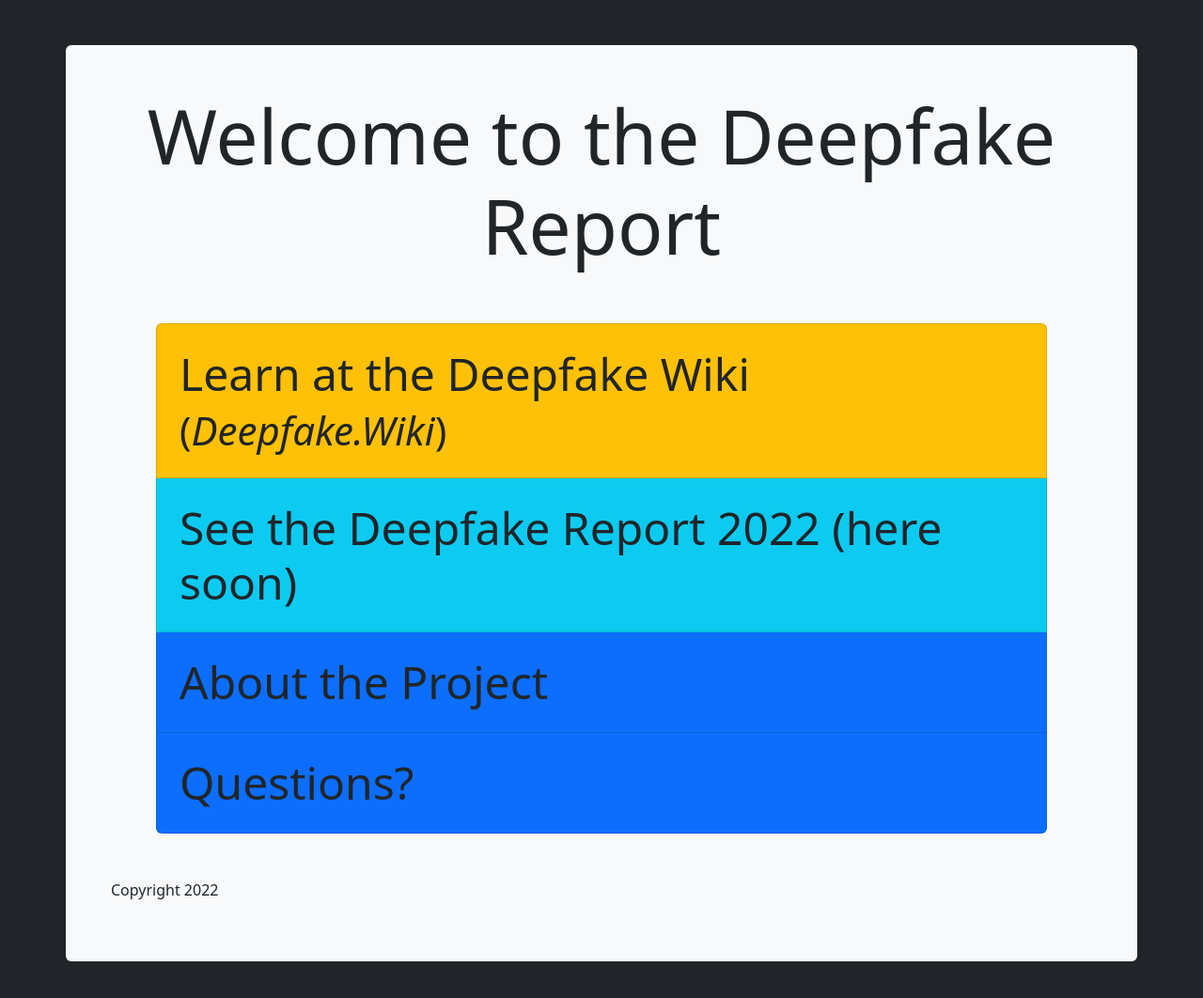
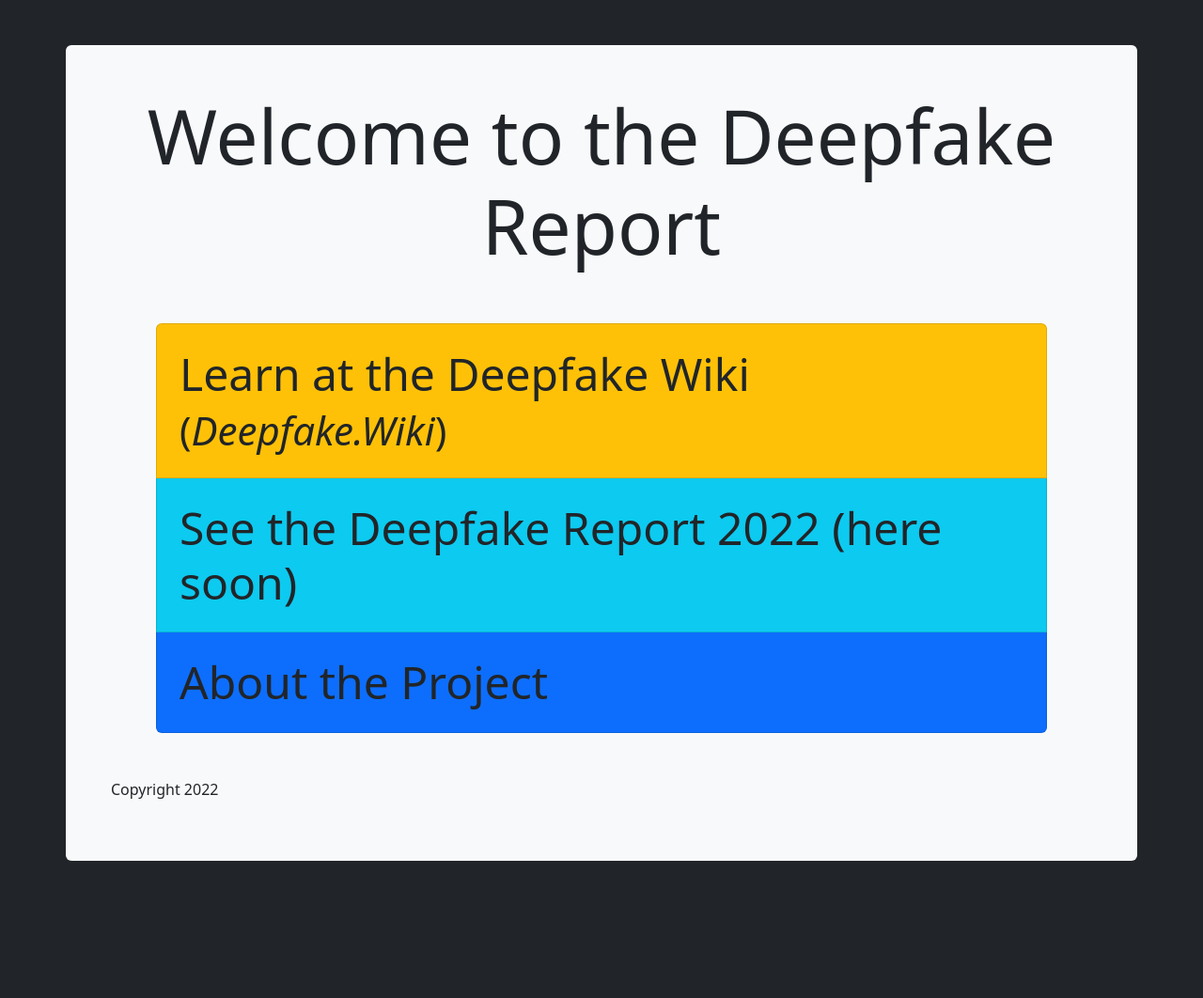
Before and after one commit to sergibot/DeepfakeReport-Website, a plain HTML site: page index.html in a window 1280 px wide. Shown: the whole page at 94% size. After the commit the page ends 964 px from the top, so only its background shows below. Drawn offline with nearby package versions, Linux system fonts and the light colour scheme.

Commit message:
Update index.html

```diff
--- a/index.html
+++ b/index.html
@@ -15,8 +15,8 @@
 <!--        <p>Think you've seen a deepfake instance - image, video, audio, or text - "in the wild"? Please let us know: email talktous@reportadeepfake.com</pcla>-->
         <a href="https://deepfake.wiki" class="bg-warning p-4 display-5 list-group-item list-group-item-action">Learn at the Deepfake Wiki <small>(<i>Deepfake.Wiki</i>)</small></a>
         <a href="#" class="bg-info p-4 display-5 list-group-item list-group-item-action">See the <strong>Deepfake Report 2022</strong> (here soon)</a>
-        <a href="#" class="bg-primary p-4 display-5 list-group-item list-group-item-action">About the Project</a>
-            <a href="#" class="bg-primary p-4 display-5 list-group-item list-group-item-action">Questions?</a>
+        <a href="./about.html" class="bg-primary p-4 display-5 list-group-item list-group-item-action">About the Project</a>
+<!--            <a href="#" class="bg-primary p-4 display-5 list-group-item list-group-item-action">Questions?</a>-->
     </div>
     <p> Copyright 2022</p>
 </div>
```
